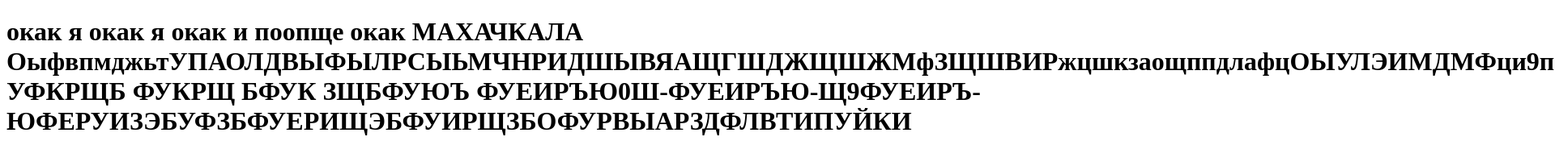
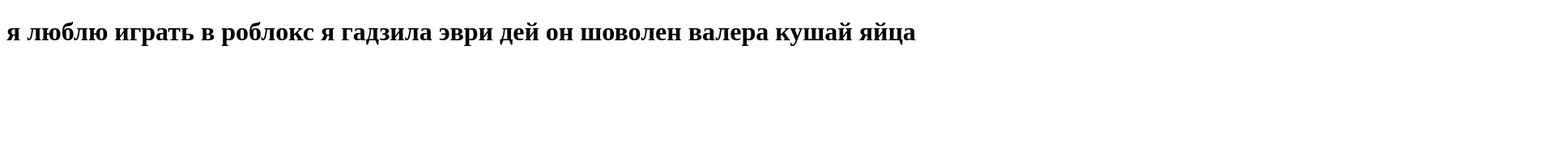
Before and after one commit to okak22367/okak22367.github.io, a plain HTML site: page index.html in a window 1280 px wide. Shown: the top 206 px of the page at 81% size, 1920 px wide, since content can reach past the window. Drawn offline with Linux system fonts and the light colour scheme.

Commit message:
Update index.html

```diff
--- a/index.html
+++ b/index.html
@@ -6,12 +6,6 @@
    <title>My Website</title>
 </head>
 <body>
-   <h1>окак я окак я окак и поопще окак МАХАЧКАЛА ОыфвпмджьтУПАОЛДВЫФЫЛРСЫЬМЧНРИДШЫВЯАЩГШДЖЩШЖМфЗЩШВИРжцшкзаощппдлафцОЫУЛЭИМДМФци9па1249871624589213651845е1899211488ывпииъзщртшиаХЩЛИТПУхтлщипкЗЪЛТЬПКИщхлпуцщршжьтжепцмфщшрьжуифщшьржифнк4шэщьФШЭцибЭЦКФЗБЩ
-   УФКРЩБ
-   ФУКРЩ
-   БФУК
-   ЗЩБФУЮЪ
-   ФУЕИРЪЮ0Ш-ФУЕИРЪЮ-Щ9ФУЕИРЪ-ЮФЕРУИЗЭБУФЗБФУЕРИЩЭБФУИРЩЗБОФУРВЫАРЗДФЛВТИПУЙКИ
-   </h1>
+   <h1>я люблю играть в роблокс я гадзила эври дей он шоволен валера кушай яйца </h1></h1>
 </body>
 </html>
```
